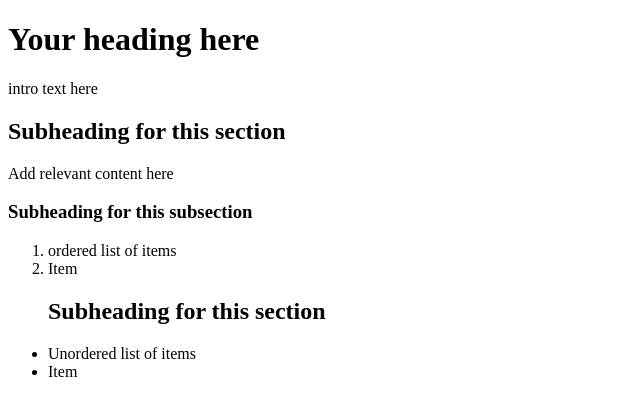
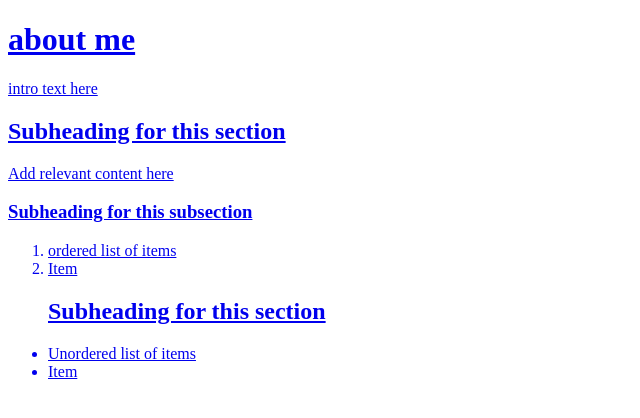
Before and after one commit to GIS-student/project7A2019, a plain HTML site: page index.html in a window 1280 px wide. Shown: the whole page, without its empty margins (0-640 px from the left). Drawn offline with Linux system fonts and the light colour scheme.

Commit message:
Update index.html

```diff
--- a/index.html
+++ b/index.html
@@ -6,7 +6,7 @@
 
     <body>
     <header>
-        <h1> Your heading here </h1>
+        <h1> <a href = "aboutme.html"> about me </h1>
         <p>intro text here</p>
     </header>
     <article>
```
